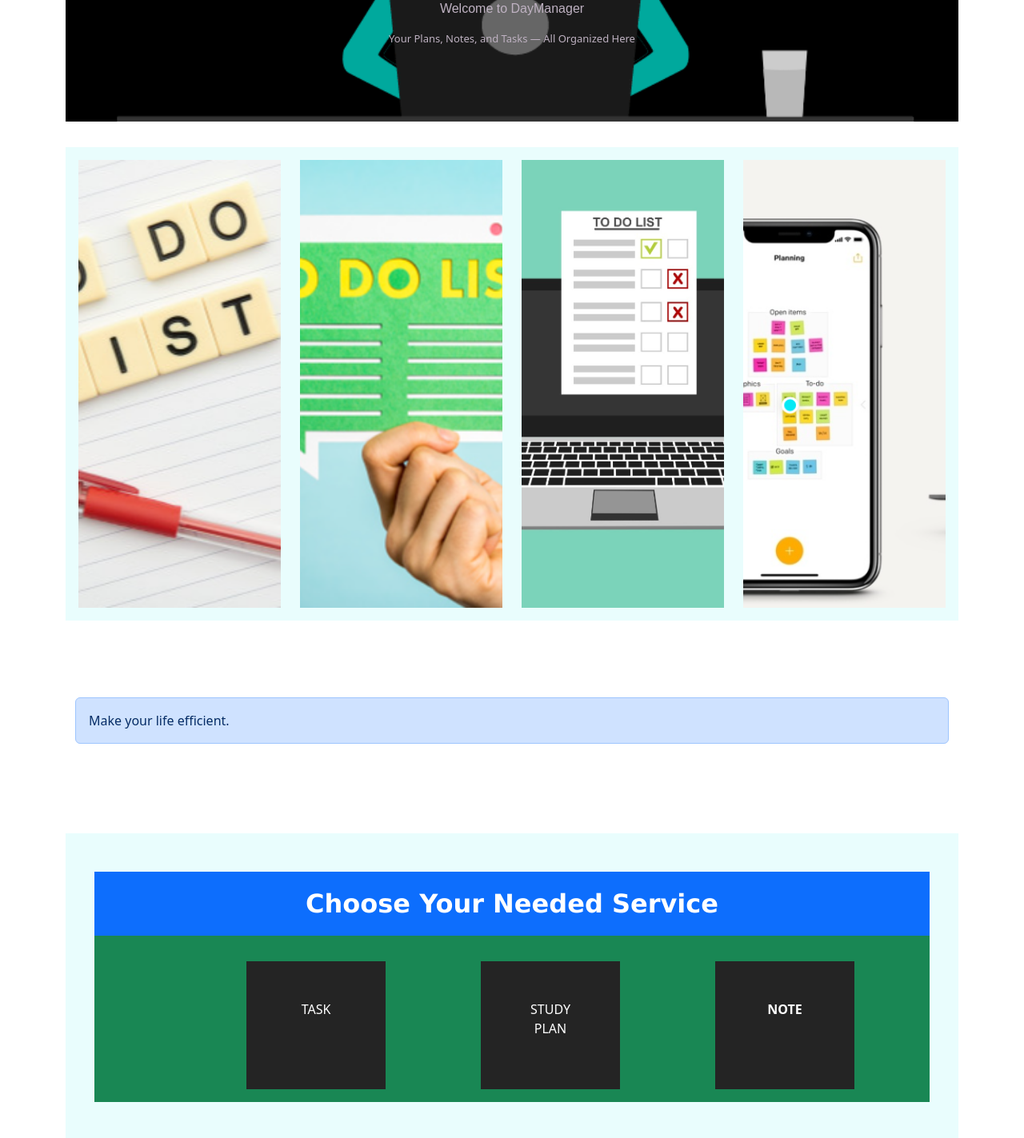
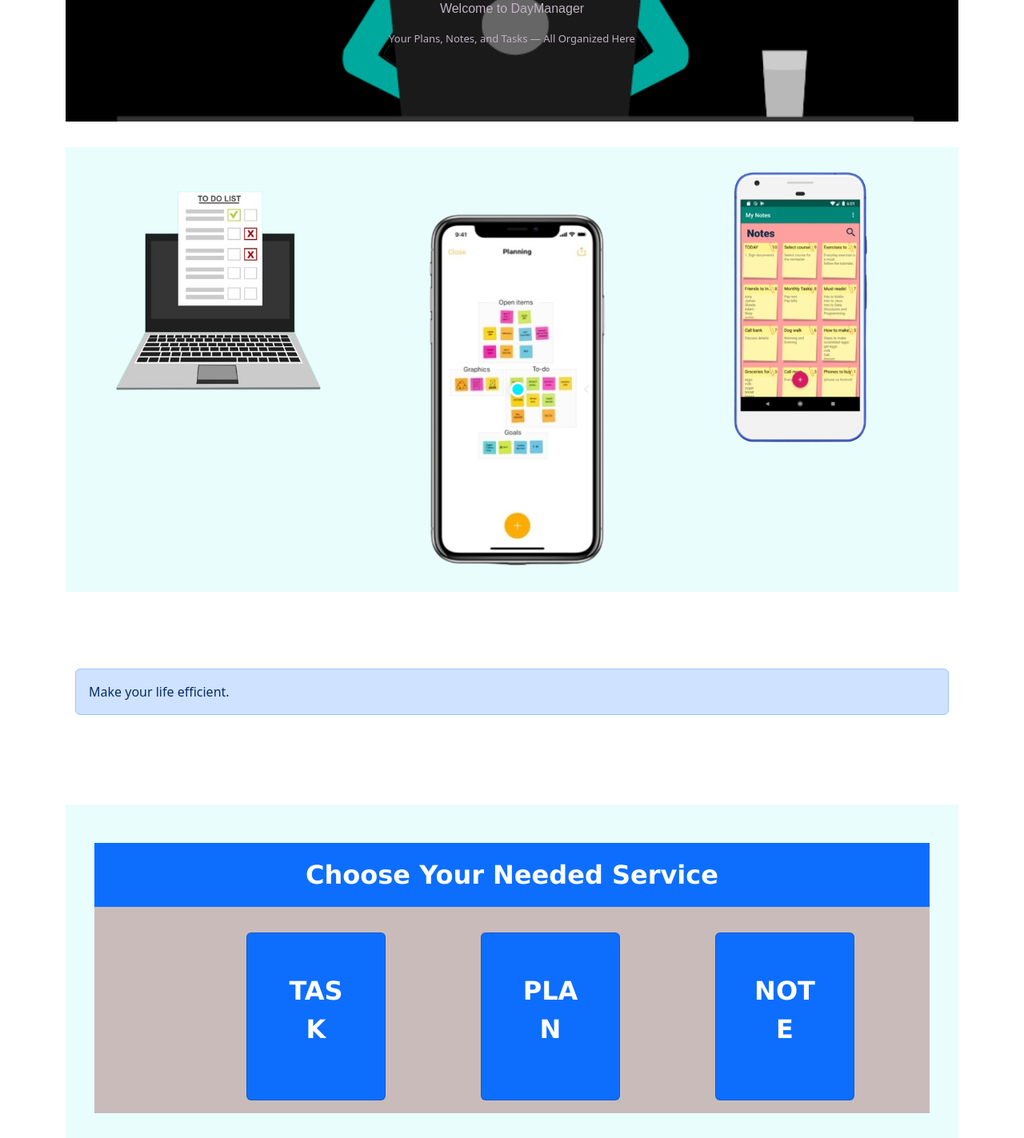
Before and after one commit to mdshahadothosen2001/To_Do_List, a Django app: page / in a window 1280 px wide. Shown: the part 464-1887 px from the top of the page at 80% size. Run offline with Django 3.2, Linux system fonts and the light colour scheme.

Commit message:
style: make better look task list interface and update images

```diff
--- a/backend/config/static/style.css
+++ b/backend/config/static/style.css
@@ -65,6 +65,9 @@
     background-color: orange;
     color: black;
 }
+.bg-color-for-todo{
+    background-color: rgb(216, 214, 214) ;
+}
 .dark{
     color: #242424;
 }
@@ -111,7 +114,7 @@
 }
 .background-advertising-client-img{
     width: 100%;
-    height: 35rem;
+    height: auto;
     object-fit: cover;
 }
 .bg-for-login{
--- a/backend/templates/home/home.html
+++ b/backend/templates/home/home.html
@@ -12,17 +12,14 @@
     <div class="p-3"></div>
     <div class="container p-3 bg-color-for-service">
         <div class="row">
-            <div class="col-3">
-                <img  class="background-advertising-client-img" src="{% static 'images/organize4.PNG' %}" alt="Loading Image">
+            <div class="col-4">
+                <img  class="background-advertising-client-img" src="{% static 'images/task.PNG' %}" alt="Loading Image">
             </div>
-            <div class="col-3 ">
-                <img class="background-advertising-client-img" src="{% static 'images/organize5.PNG' %}" alt="Loading Image">
+            <div class="col-4">
+                    <img class="background-advertising-client-img" src="{% static 'images/plan.PNG' %}" alt="Loading Image">
             </div>
-            <div class="col-3">
-                    <img class="background-advertising-client-img" src="{% static 'images/organize6.PNG' %}" alt="Loading Image">
-            </div>
-            <div class="col-3">
-                  <img class="background-advertising-client-img" src="{% static 'images/organize7.PNG' %}" alt="Loading Image">
+            <div class="col-4">
+                  <img class="background-advertising-client-img" src="{% static 'images/note.PNG' %}" alt="Loading Image">
             </div>
         </div>
     </div>
@@ -36,37 +33,37 @@
     </div>
     <div class="p-5"></div>
     <div class="container p-5 service bg-color-for-service">
-        <div class="row bg-success">
+        <div class="row bg-color-for-footer">
             <p class="display-center size-0 font-family-verdana white bg-primary bold p-3">Choose Your Needed Service</p>
             <div class="col-2"></div>
-            <div class="size-2 white col-2 p-5 bg-color-for-service-block m-3">
+            <div class="card size-2 col-2 p-5 m-3 bg-primary">
                 {% if request.user.is_authenticated %}
-                <a class="no-underline blue display-center " href="/task/">TASK</a>
+                <a class="no-underline white size-0 bold font-family-verdana display-center " href="/task/">TASK</a>
                 {% else %}
-                <p class="display-center ">TASK</p>
+                <p class="no-underline white size-0 bold font-family-verdana display-center ">TASK</p>
                 {% endif %}
             </div>
             <div class="col-1"></div>
-            <div class="size-2 white col-2 p-5 bg-color-for-service-block m-3">
+            <div class="card size-2 col-2 p-5 m-3 bg-primary">
                 {% if request.user.is_authenticated %}
-                <a class="no-underline blue display-center " href="/study-plan/">STUDY PLAN</a>
+                <a class="no-underline white size-0 bold font-family-verdana display-center " href="/study-plan/">PLAN</a>
                 {% else %}
-                <p class="display-center ">STUDY PLAN</p>
+                <p class="no-underline white size-0 bold font-family-verdana display-center ">PLAN</p>
                 {% endif %}
             </div>
             <div class="col-1"></div>
-            <div class="size-2 white col-2 p-5 bg-color-for-service-block m-3">
+            <div class="card size-2 col-2 p-5 m-3 bg-primary">
                 {% if request.user.is_authenticated %}
-                <a class="no-underline blue display-center " href="/note/">NOTE</a>
+                <a class="no-underline white size-0 bold font-family-verdana display-center " href="/note/">NOTE</a>
                 {% else %}
-                <p class="bold display-center ">NOTE</p>
+                <p class="no-underline white size-0 bold font-family-verdana display-center ">NOTE</p>
                 {% endif %}
             </div>
             <div class="col-2"></div>
         </div>
     </div>
     <div>
-        <img class="background-advertising-client-img p-3" src="{% static 'images/working.gif' %}" alt="Your Image">
+        <img class="background-advertising-client-img p-3" src="{% static 'images/working.laptop1.gif' %}" alt="Loading Image">
     </div>
     <div class="container p-3 size-3 mid-light">
         <p>Save your time and organize your life</p>
--- a/backend/templates/note/notemodel_list.html
+++ b/backend/templates/note/notemodel_list.html
@@ -1,6 +1,7 @@
 {% extends 'home/main.html' %}
 {% block content %}
 <div class="container">
+    <a class="no-underline" href="{% url 'home' %}">⌂ Home</a>
     <div class="p-3 m-3"></div>
     <div class="p-3 m-3"></div>
     <div class="p-3 m-3"></div>
@@ -14,7 +15,6 @@
         <p class="bg-secondary display-center p-4 size-0 white">HAVE NO NOTE</p>
     {% endfor %}
 
-    <a class="btn btn-primary" href="{% url 'home' %}">Go Back</a>
     <div class="p-3 m-3"></div>
     <div class="p-3 m-3"></div>
     <div class="p-3 m-3"></div>
```
Also changed, not shown: backend/templates/task/taskmodel_list.html (+92 -23 lines), backend/config/static/images/note.png (added), backend/config/static/images/organize1.PNG (deleted), backend/config/static/images/organize2.PNG (deleted), backend/config/static/images/organize3.PNG (deleted), backend/config/static/images/organize4.PNG (deleted), backend/config/static/images/organize5.PNG (deleted), backend/config/static/images/organize7.1.png (added), backend/config/static/images/organize9.PNG (deleted), backend/config/static/images/plan.png (added), backend/config/static/images/task.png (added), backend/config/static/images/working.laptop1.gif (added).
